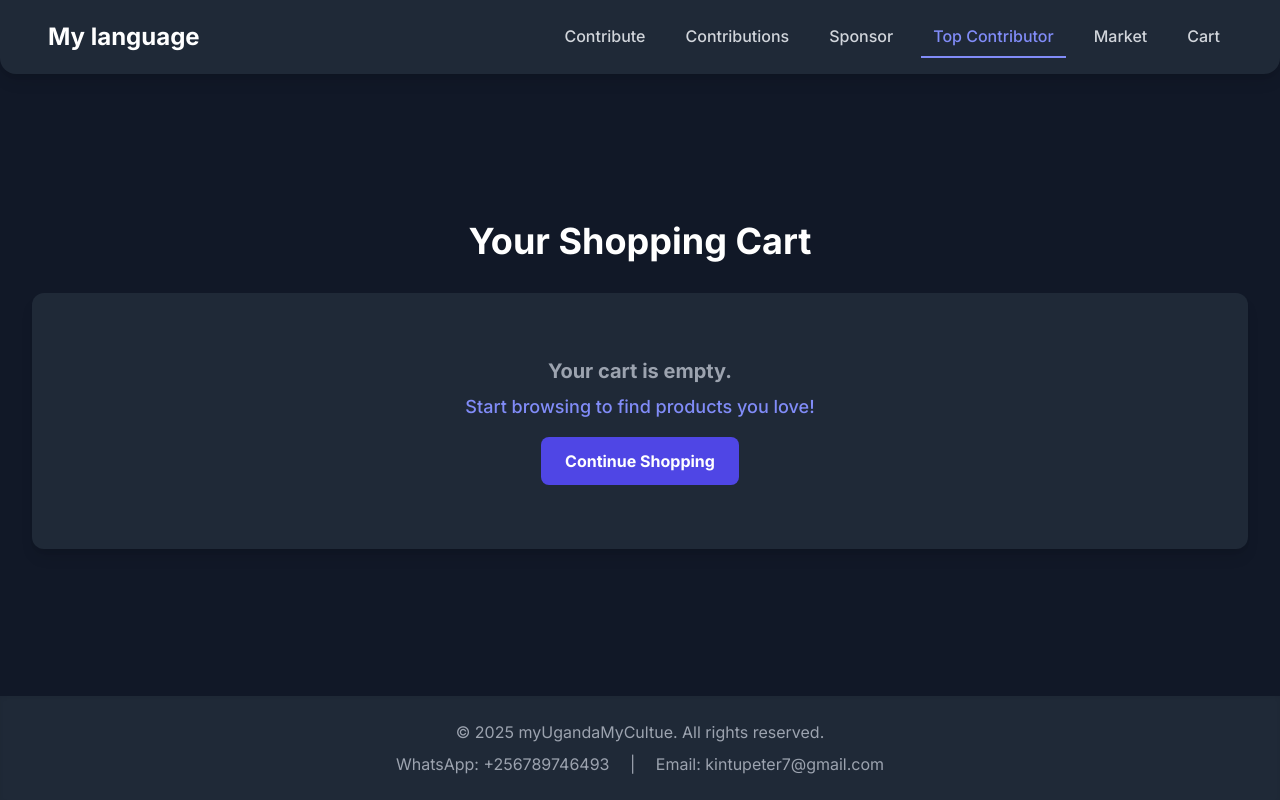
After one commit to Peter-Kintu/uganda-languges-database, a Django app: page /eshop/cart/ in a window 1280 px wide. The commit adds this page. Run offline with Django 5.2, Linux system fonts and the light colour scheme; some libraries are stand-ins or nearby versions.

```diff
--- /dev/null
+++ b/eshop/templates/eshop/cart.html
@@ -0,0 +1,56 @@
+{% extends "base.html" %}
+{% load static %}
+
+{% block title %}Your Cart{% endblock %}
+
+{% block content %}
+<div class="container mx-auto px-4 py-8">
+    <h1 class="text-4xl font-extrabold text-white text-center mb-8">Your Shopping Cart</h1>
+
+    {% if cart and cart.items.all %}
+    <div class="bg-gray-800 rounded-xl shadow-lg p-6">
+        <ul class="divide-y divide-gray-700">
+            {% for item in cart.items.all %}
+            <li class="py-4 flex items-center justify-between">
+                <div class="flex items-center space-x-4">
+                    <img src="{{ item.product.image.url }}" alt="{{ item.product.name }}" class="w-16 h-16 object-cover rounded-md">
+                    <div>
+                        <a href="{% url 'eshop:product_detail' item.product.slug %}" class="text-lg font-semibold text-indigo-400 hover:underline">{{ item.product.name }}</a>
+                        <p class="text-gray-400">Quantity: {{ item.quantity }}</p>
+                    </div>
+                </div>
+                <div class="text-right">
+                    <p class="text-white font-bold">UGX {{ item.total_price|floatformat:0 }}</p>
+                    <p class="text-sm text-gray-500">
+                        (UGX {{ item.product.price|floatformat:0 }} each)
+                    </p>
+                </div>
+            </li>
+            {% endfor %}
+        </ul>
+
+        <div class="mt-8 pt-4 border-t border-gray-700 flex justify-between items-center">
+            <h2 class="text-2xl font-bold text-white">Cart Total:</h2>
+            <p class="text-2xl font-bold text-green-400">UGX {{ cart_total|floatformat:0 }}</p>
+        </div>
+
+        <div class="mt-8 text-center">
+            <a href="#" class="inline-block bg-indigo-600 hover:bg-indigo-700 text-white font-bold py-3 px-8 rounded-lg transition-colors duration-200">
+                Proceed to Checkout
+            </a>
+        </div>
+    </div>
+    {% else %}
+    <div class="text-center p-16 bg-gray-800 rounded-xl shadow-lg">
+        <h3 class="text-xl text-gray-400 font-semibold mb-2">Your cart is empty.</h3>
+        <p class="text-lg text-indigo-400 font-medium">Start browsing to find products you love!</p>
+        <div class="mt-4">
+            <a href="{% url 'eshop:product_list' %}" class="inline-block bg-indigo-600 hover:bg-indigo-700 text-white font-bold py-3 px-6 rounded-lg transition-colors duration-200">
+                Continue Shopping
+            </a>
+        </div>
+    </div>
+    {% endif %}
+
+</div>
+{% endblock %}
--- a/eshop/urls.py
+++ b/eshop/urls.py
@@ -5,5 +5,8 @@ app_name = 'eshop'
 
 urlpatterns = [
     path('', views.product_list, name='product_list'),
+    path('add/', views.add_product, name='add_product'),
     path('product/<slug:slug>/', views.product_detail, name='product_detail'),
+    path('add-to-cart/<int:product_id>/', views.add_to_cart, name='add_to_cart'), # NEW
+    path('cart/', views.view_cart, name='view_cart'), # NEW
 ]
--- a/eshop/views.py
+++ b/eshop/views.py
@@ -1,12 +1,23 @@
 from django.shortcuts import render, redirect, get_object_or_404
 from django.contrib import messages
-from django.http import JsonResponse, HttpResponse
+from django.http import HttpResponse
 from django.core.serializers import serialize
 from .forms import ProductForm
-from .models import Product
+from .models import Product, Cart, CartItem # Import the new models
 
-# Unified view: submit + list products
 def product_list(request):
+    """
+    Displays the list of products for sale.
+    """
+    products = Product.objects.all().order_by('-id')
+    return render(request, 'eshop/product_list.html', {
+        'products': products
+    })
+
+def add_product(request):
+    """
+    Handles the form for adding a new product.
+    """
     if request.method == 'POST':
         form = ProductForm(request.POST, request.FILES)
         if form.is_valid():
@@ -15,25 +26,67 @@ def product_list(request):
             return redirect('eshop:product_list')
         else:
             messages.error(request, "Oops! Please correct the errors below and try again.")
-
     else:
         form = ProductForm()
 
-    products = Product.objects.all().order_by('-id')
-    return render(request, 'eshop/product_list.html', {
-        'form': form,
-        'products': products
+    return render(request, 'eshop/add_product.html', {
+        'form': form
     })
 
-# View for individual product details
 def product_detail(request, slug):
+    """
+    Displays the details of a single product.
+    """
     product = get_object_or_404(Product, slug=slug)
     return render(request, 'eshop/product_detail.html', {'product': product})
 
-# New view to export products as JSON for AI fine-tuning
+# NEW VIEW
+def add_to_cart(request, product_id):
+    product = get_object_or_404(Product, id=product_id)
+    session_key = request.session.session_key
+    if not session_key:
+        request.session.save()
+        session_key = request.session.session_key
+
+    cart, created = Cart.objects.get_or_create(session_key=session_key)
+
+    cart_item, item_created = CartItem.objects.get_or_create(
+        cart=cart,
+        product=product,
+        defaults={'quantity': 1}
+    )
+
+    if not item_created:
+        cart_item.quantity += 1
+        cart_item.save()
+
+    messages.success(request, f"'{product.name}' was added to your cart.")
+    return redirect('eshop:product_list')
+
+# NEW VIEW
+def view_cart(request):
+    session_key = request.session.session_key
+    cart = None
+    cart_total = 0
+    if session_key:
+        try:
+            cart = Cart.objects.get(session_key=session_key)
+            cart_total = sum(item.total_price() for item in cart.items.all())
+        except Cart.DoesNotExist:
+            pass
+
+    return render(request, 'eshop/cart.html', {
+        'cart': cart,
+        'cart_total': cart_total
+    })
+
 def export_products_json(request):
+    """
+    Exports all products as a JSON file.
+    This view is intended for use in the Django admin interface.
+    """
     products = Product.objects.all()
-    data = serialize('json', products, fields=('name', 'description', 'price', 'vendor_name', 'language_tag'))
+    data = serialize('json', products, fields=('name', 'description', 'price', 'is_negotiable', 'vendor_name', 'language_tag', 'tiktok_url'))
 
     response = HttpResponse(data, content_type='application/json')
     response['Content-Disposition'] = 'attachment; filename="products.json"'
--- a/templates/base.html
+++ b/templates/base.html
@@ -81,6 +81,7 @@
                 <a href="{% url 'languages:sponsor' %}" class="nav-link text-gray-300 font-medium px-3 py-2 text-center">Sponsor</a>
                 <a href="{% url 'languages:best_contributor' %}" class="nav-link text-gray-300 font-medium px-3 py-2 text-center active">Top Contributor</a>
                 <a href="{% url 'eshop:product_list' %}" class="nav-link text-gray-300 font-medium px-3 py-2 text-center">Market</a>
+                <a href="{% url 'eshop:view_cart' %}" class="nav-link text-gray-300 font-medium px-3 py-2 text-center">Cart</a>
 
             </div>
         </nav>
@@ -102,6 +103,7 @@
                 <a href="{% url 'languages:sponsor' %}" class="nav-link text-white font-medium px-4 py-2 rounded-lg hover:bg-gray-700 transition duration-300">Sponsor Us</a>
                 <a href="{% url 'languages:best_contributor' %}" class="nav-link text-white font-medium px-4 py-2 rounded-lg hover:bg-gray-700 transition duration-300 active">Top Contributor</a>
                 <a href="{% url 'eshop:product_list' %}" class="nav-link text-white font-medium px-4 py-2 rounded-lg hover:bg-gray-700 transition duration-300">Market</a>
+                <a href="{% url 'eshop:view_cart' %}" class="nav-link text-white font-medium px-4 py-2 rounded-lg hover:bg-gray-700 transition duration-300">Cart</a>
 
             </div>
         </div>
```
Also changed, not shown: eshop/models.py (+23 -1 lines), eshop/templates/eshop/add_product.html (added, +50 -0 lines), eshop/templates/eshop/product_list.html (+6 -50 lines), db.sqlite3, eshop/migrations/0004_cart_cartitem.py (added).
